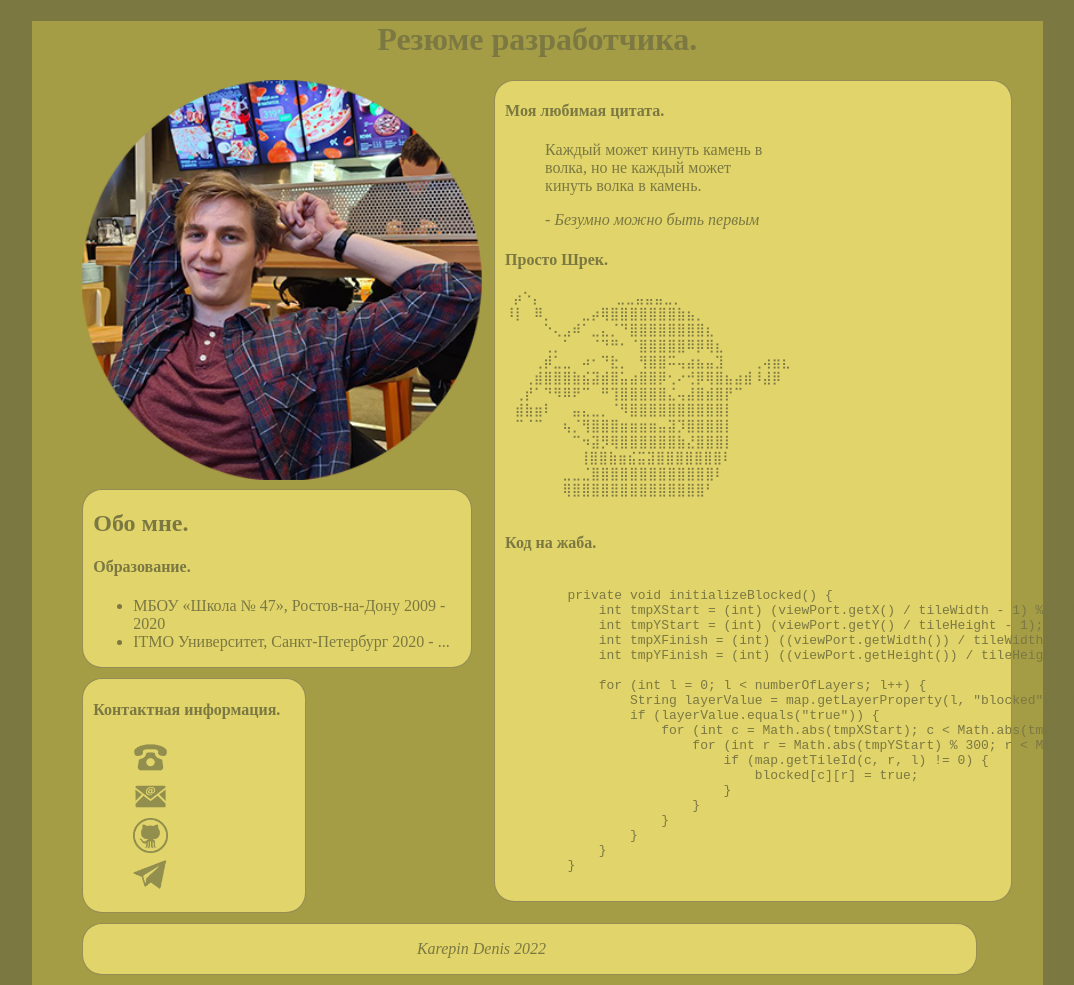
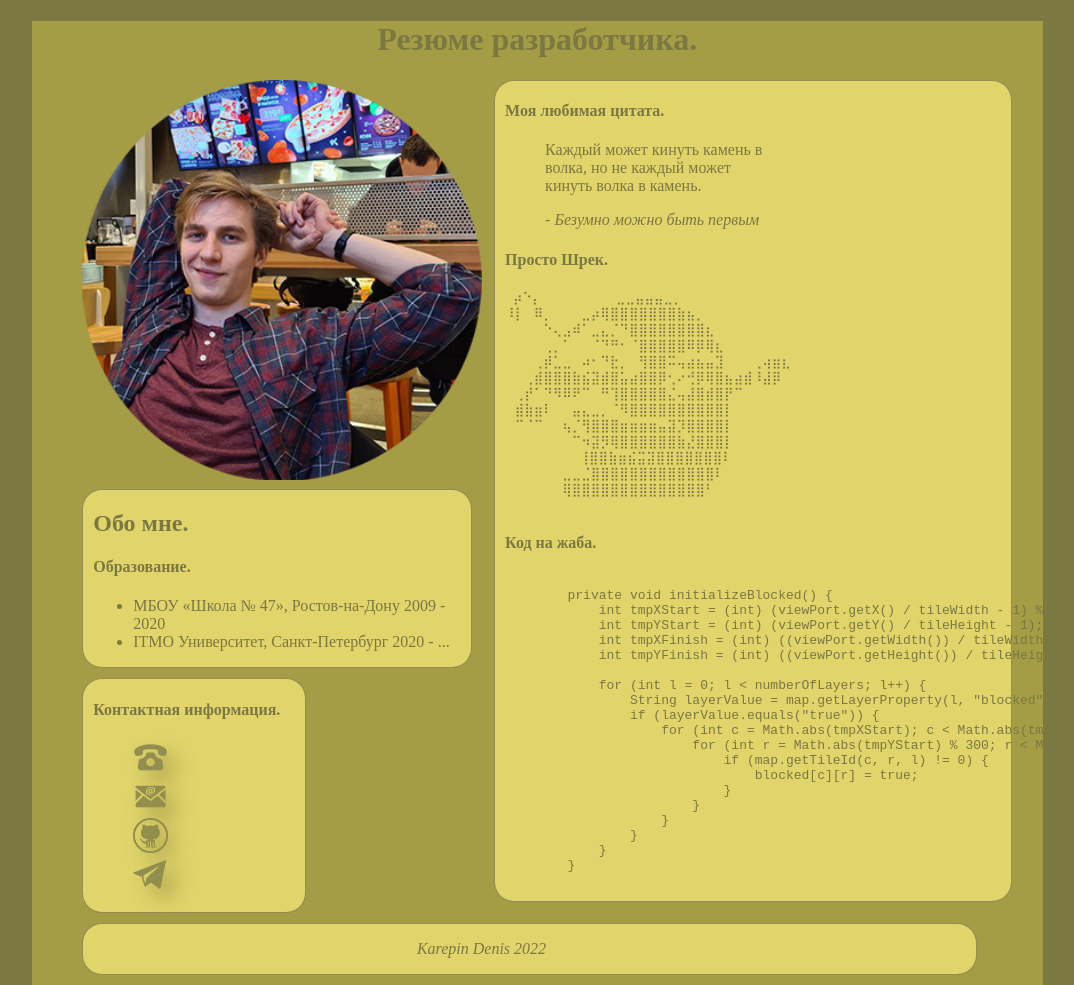
Before and after one commit to ferbator/my-website, a plain HTML site: page index.html in a window 1280 px wide. Shown: the top 985 px of the page, without its empty margins (128-1202 px from the left). Drawn offline with Linux system fonts and the light colour scheme.

Commit message:
feat: shadow for logo

```diff
--- a/myStyle.css
+++ b/myStyle.css
@@ -84,6 +84,7 @@ body {
 .logo {
     width: 35px;
     height: 35px;
+    filter: drop-shadow(10px 10px 10px #a59c46);
 }
 
 .logos li{
```
